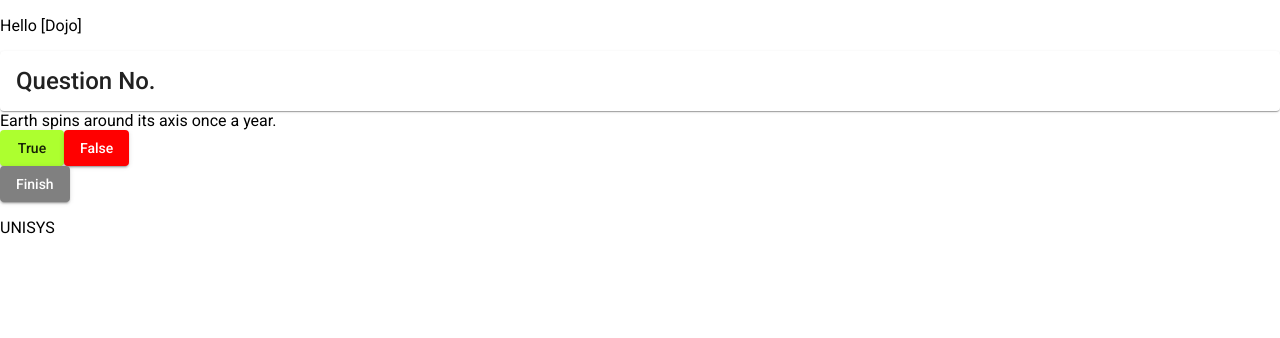
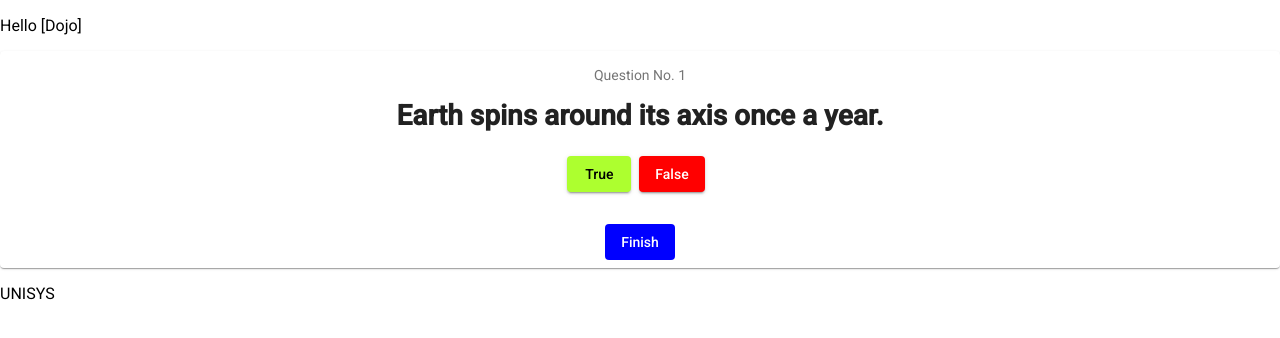
Before and after one commit to SteveStrong/HelloDojoFrontend, an Angular app: page /question in a window 1280 px wide. Shown: the top 338 px of the page. Built offline with nearby package versions, Linux system fonts and the light colour scheme.

Commit message:
renders questions

```diff
--- a/src/app/question/question.component.css
+++ b/src/app/question/question.component.css
@@ -0,0 +1,19 @@
+.buttonTrue {
+    background-color: greenyellow;
+    color: black;
+    margin-left: 0px;
+    margin-right: 20px;
+}
+
+.buttonFalse {
+    background-color: red;
+    color: white;
+
+    margin-left: 20px;
+    margin-right: 0px;
+}
+
+.buttonExit {
+    background-color: blue;
+    color: white;
+}
--- a/src/app/question/question.component.html
+++ b/src/app/question/question.component.html
@@ -1,15 +1,18 @@
-<mat-card>
-    <mat-card-title>
-        Question No. {{current.id}}
-    </mat-card-title>
+<mat-card align="center">
+
+    <mat-card-subtitle>
+        Question No. {{current.Id}}
+    </mat-card-subtitle>
+
+    <mat-card-content>
+        <h1>{{current.question}}</h1>
+    </mat-card-content>
+    <mat-card-actions>
+        <button (click)="doPostTrue()" mat-raised-button class="buttonTrue">True</button>
+        <button (click)="doPostFalse()" mat-raised-button class="buttonFalse">False</button>
+    </mat-card-actions>
+    <mat-card-actions>
+
+        <button [routerLink]="['/login']" mat-flat-button class="buttonExit">Finish</button>
+    </mat-card-actions>
 </mat-card>
-
-<div>
-    {{current.question}}
-</div>
-<div>
-    <button (click)="doPostTrue()" mat-raised-button style="background-color: greenyellow;">True</button>
-    <button (click)="doPostFalse()" mat-raised-button style="background-color: red;color: White;">False</button>
-</div>
-
-<button [routerLink]="['/login']" mat-raised-button style="background-color: grey;color: White;">Finish</button>
```
